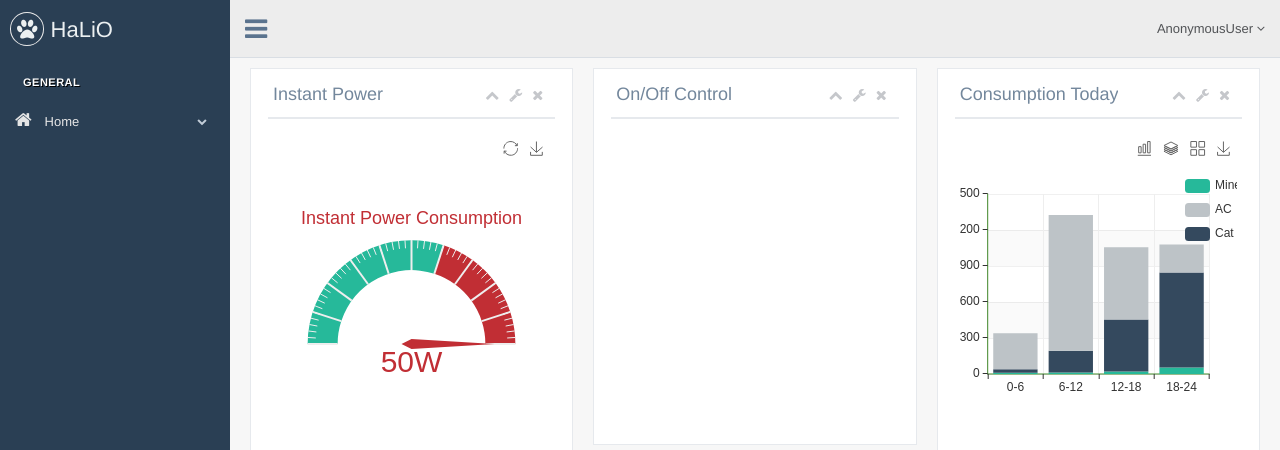
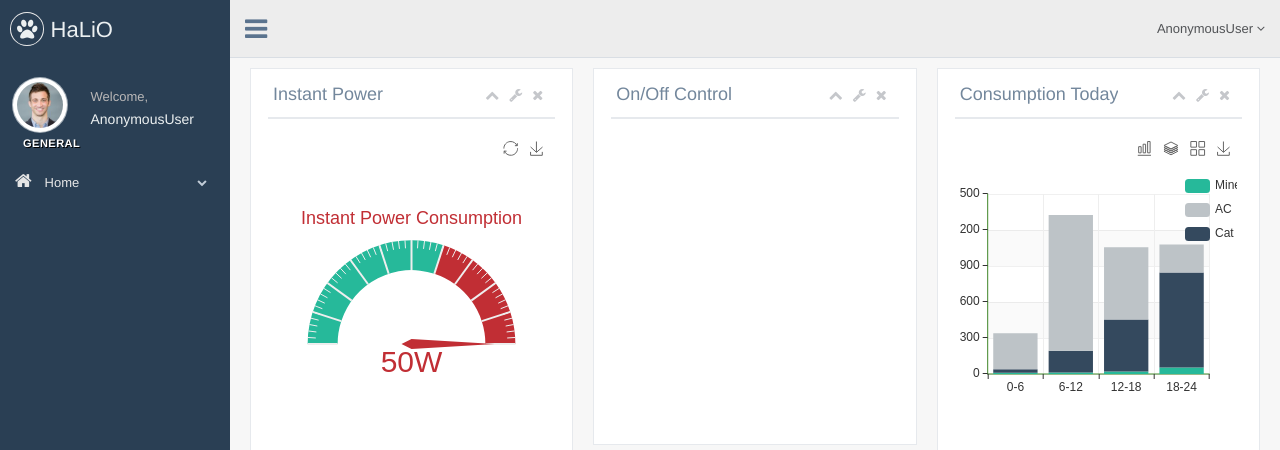
Before and after one commit to IBEXcps/HaLiO-Server, a Django app: template apirest/templates/index.html in a window 1280 px wide. Shown: the top 450 px of the page. Run offline with Django 3.2, Linux system fonts and the light colour scheme; the template is opened without the code that fills it, so the values that code supplies are empty; some libraries are stand-ins or nearby versions.

Commit message:
Revert "remove profile on left-side menu"
This reverts commit bd3ee887c170fef60f83e43c97523f6482b33537.

```diff
--- a/apirest/templates/index.html
+++ b/apirest/templates/index.html
@@ -31,6 +31,18 @@
                 </div>
 
                 <div class="clearfix"></div>
+
+                <!-- menu profile quick info -->
+                <div class="profile">
+                    <div class="profile_pic">
+                        <img src="{% static 'images/img.jpg' %}" alt="..." class="img-circle profile_img">
+                    </div>
+                    <div class="profile_info">
+                        <span>Welcome,</span>
+                        <h2>{{ user }}</h2>
+                    </div>
+                </div>
+                <!-- /menu profile quick info -->
 
                 <br/>
 
```
